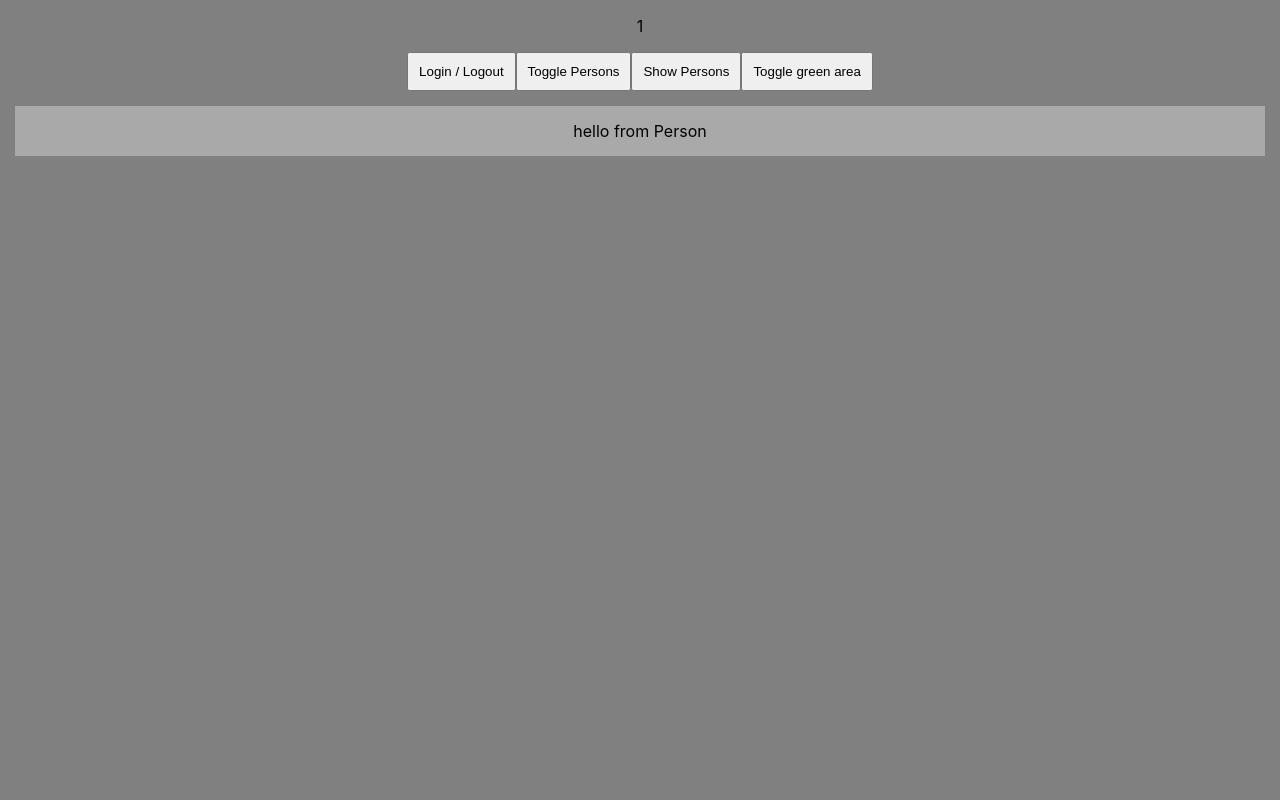
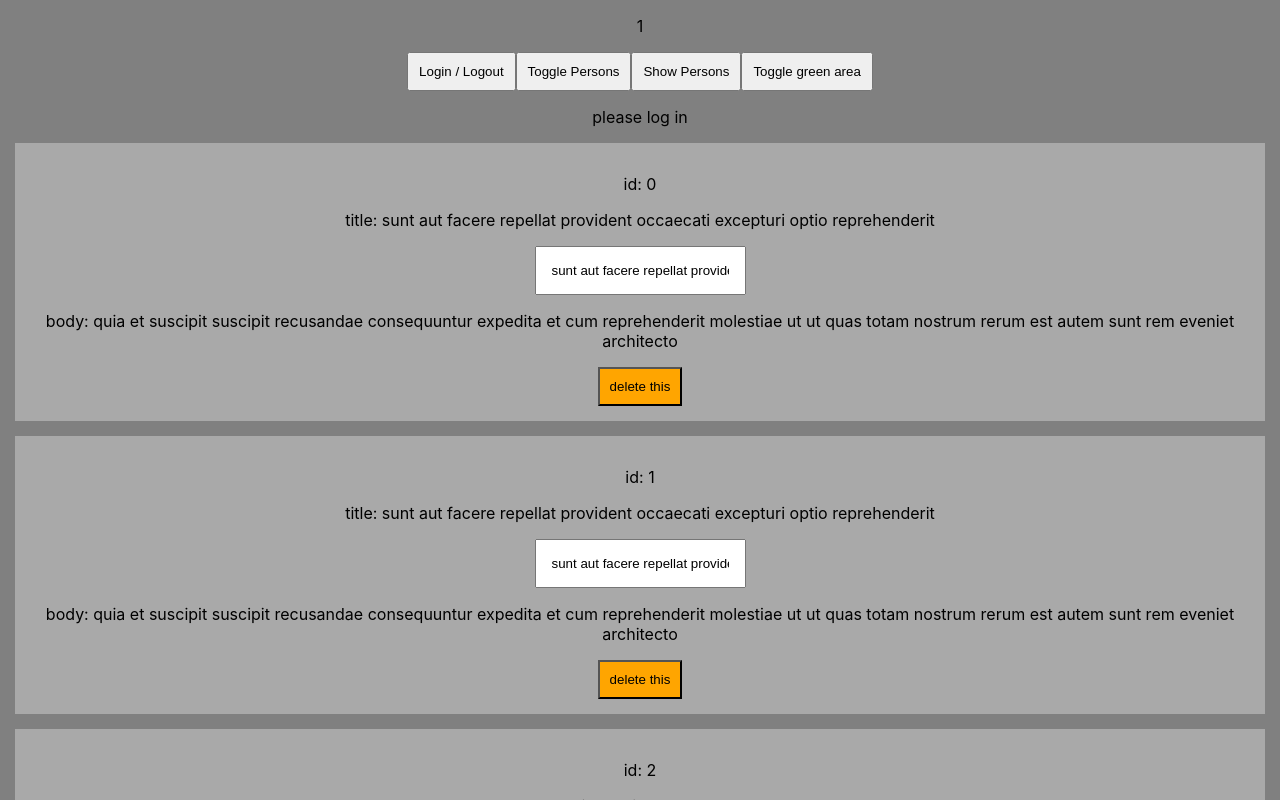
Before and after one commit to sweeptic/react_sandbox, a React (Create React App) app: page / in a window 1280 px wide. Both pictures are taken after a click on the button "Toggle Persons". Shown: the top 800 px of the page. Built offline with nearby package versions, Linux system fonts and the light colour scheme.

Commit message:
revert to mouse-cat render prop

```diff
--- a/src/App.js
+++ b/src/App.js
@@ -2,8 +2,6 @@ import Persons from './Persons';
 import React, { PureComponent } from 'react'
 import data from '../src/data/data.json'
 import MouseTracker from './MouseTracker';
-import Person from './Person';
-
 
 export const AuthContext = React.createContext(false);
 
@@ -67,39 +65,35 @@ class App extends PureComponent {
   }
 
   areaClickHandler = () => {
+
     this.setState((prevState, props) => ({
       greenArea: !prevState.greenArea
     }))
   }
 
-  renderPerson = () => <Person />
-
   render() {
-    // let persons = this.state.showPerson ? (
-    //   <Persons
-    //   // data={this.state.data}
-    //   // onChangeHandler={this.personTitleChangeHandler}
-    //   // deleteHandler={this.deleteHandler}
-    //   />
-    // ) : null;
+    let persons = this.state.showPerson ? (
+      <Persons
+        data={this.state.data}
+        onChangeHandler={this.personTitleChangeHandler}
+        deleteHandler={this.deleteHandler}
+      />
+      ) : null;
 
     let greenArea = this.state.greenArea ? <MouseTracker /> : null;
-    let personArea = this.state.showPerson ? <Persons render={this.renderPerson} /> : null;
+
 
     return (
       <div>
+        {greenArea}
         <p>{this.state.clickCounter}</p>
         <button onClick={this.loginHandler}>Login / Logout</button>
         <button onClick={this.personToggleHandler}>Toggle Persons</button>
         <button onClick={this.personClickHandler}>Show Persons</button>
         <button onClick={this.areaClickHandler}>Toggle green area</button>
-        {greenArea}
-        {/* <AuthContext.Provider value={this.state.authenticated}>
+        <AuthContext.Provider value={this.state.authenticated}>
           {persons}
-        </AuthContext.Provider> */}
-        {/* <Persons render={this.renderPersons} /> */}
-        {personArea}
-
+        </AuthContext.Provider>
       </div>
     )
   }
--- a/src/Person.js
+++ b/src/Person.js
@@ -3,7 +3,7 @@ import React from 'react'
 const Person = (props) => {
    return (
       <div style={{ padding: '15px', margin: '15px', backgroundColor: 'darkgrey' }}>
-         {/* <p>id: {props.id}</p>
+         <p>id: {props.id}</p>
          <p>title: {props.title}</p>
          <input
             onChange={props.onChangeHandler}
@@ -13,8 +13,7 @@ const Person = (props) => {
          <p>body: {props.body}</p>
          <button
             onClick={props.deleteHandler}
-            style={{ backgroundColor: 'orange' }}>delete this</button> */}
-            hello from Person
+            style={{ backgroundColor: 'orange' }}>delete this</button>
       </div>
    )
 }
--- a/src/Persons.js
+++ b/src/Persons.js
@@ -6,32 +6,26 @@ const Persons = (props) => {
    let person = null;
 
    if (props.data !== null) {
-      person =
-         //  props.data.map((item, index) => {
-         // return (
-
-         <Person
-
-         // id={item.id}
-         // title={item.title}
-         // body={item.body}
-         // key={item.id}
-         // onChangeHandler={(event) => props.onChangeHandler(event, item.id)}
-         // deleteHandler={() => props.deleteHandler(index)}
-
-         />
-
-      // )
-      // })
+      person = props.data.map((item, index) => {
+         return (
+            <Person
+               id={item.id}
+               title={item.title}
+               body={item.body}
+               key={item.id}
+               onChangeHandler={(event) => props.onChangeHandler(event, item.id)}
+               deleteHandler={() => props.deleteHandler(index)}
+               />
+         )
+      })
    }
 
    return (
       <div>
-         {/* <AuthContext.Consumer>
+         <AuthContext.Consumer>
             {auth => auth ? <p style={{ backgroundColor: 'lightblue' }}>authenticated!</p> : <p>please log in</p>}
-         </AuthContext.Consumer> */}
-         {/* {person} */}
-         {props.render()}
+         </AuthContext.Consumer>
+         {person}
       </div>
    )
 }
```
